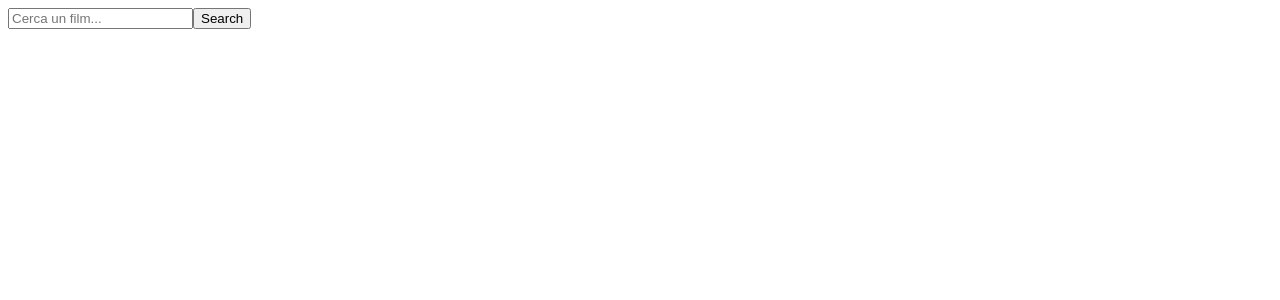
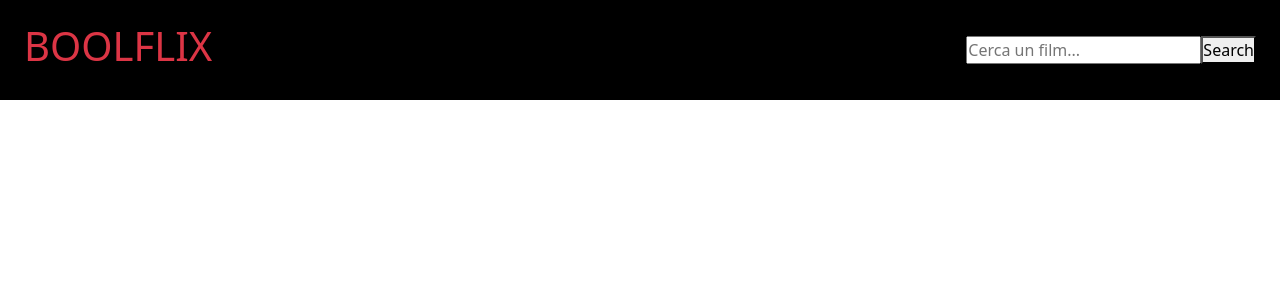
Before and after one commit to Immolazione/vue-boolflix, a Vue app: page / in a window 1280 px wide. Shown: the top 300 px of the page. Built offline with nearby package versions, Linux system fonts and the light colour scheme.

Commit message:
add bootstrap, start styling the content

```diff
--- a/package.json
+++ b/package.json
@@ -12,6 +12,7 @@
     "@fortawesome/free-solid-svg-icons": "^6.0.0",
     "@fortawesome/vue-fontawesome": "^2.0.6",
     "axios": "^0.26.0",
+    "bootstrap": "^5.1.3",
     "core-js": "^3.6.5",
     "vue": "^2.6.11"
   },
--- a/src/App.vue
+++ b/src/App.vue
@@ -1,7 +1,8 @@
 <template>
 <div>
-  <header>
-    <Search @search="searchItem" :placeholder="'Cerca un film...'" />
+  <header class="d-flex justify-content-between align-items-center">
+    <h1 class="text-danger ps-4">BOOLFLIX</h1>
+    <Search class="pe-4" @search="searchItem" :placeholder="'Cerca un film...'" />
   </header>
   <Main :movies="movies" :series="series" />
 </div>
@@ -11,8 +12,6 @@
 import Search from './components/Search.vue'
 import Main from './components/Main.vue';
 import axios from 'axios';
-
-
 
 export default {
   name: 'App',
@@ -68,4 +67,11 @@ export default {
 </script>
 
 <style lang="scss">
+@import './assets/scss/style.scss';
+
+header {
+  height: 100px;
+  width: 100%;
+  background-color: #000;
+}
 </style>
--- /dev/null
+++ b/src/assets/scss/style.scss
@@ -0,0 +1,7 @@
+@import "~bootstrap/scss/bootstrap.scss";
+
+* {
+  padding: 0;
+  margin: 0;
+  box-sizing: border-box;
+}
```
Also changed, not shown: src/components/Series.vue (deleted, +0 -38 lines), src/components/Card.vue (indentation only), 8 other files (tests, documents, lock files or other folders).
